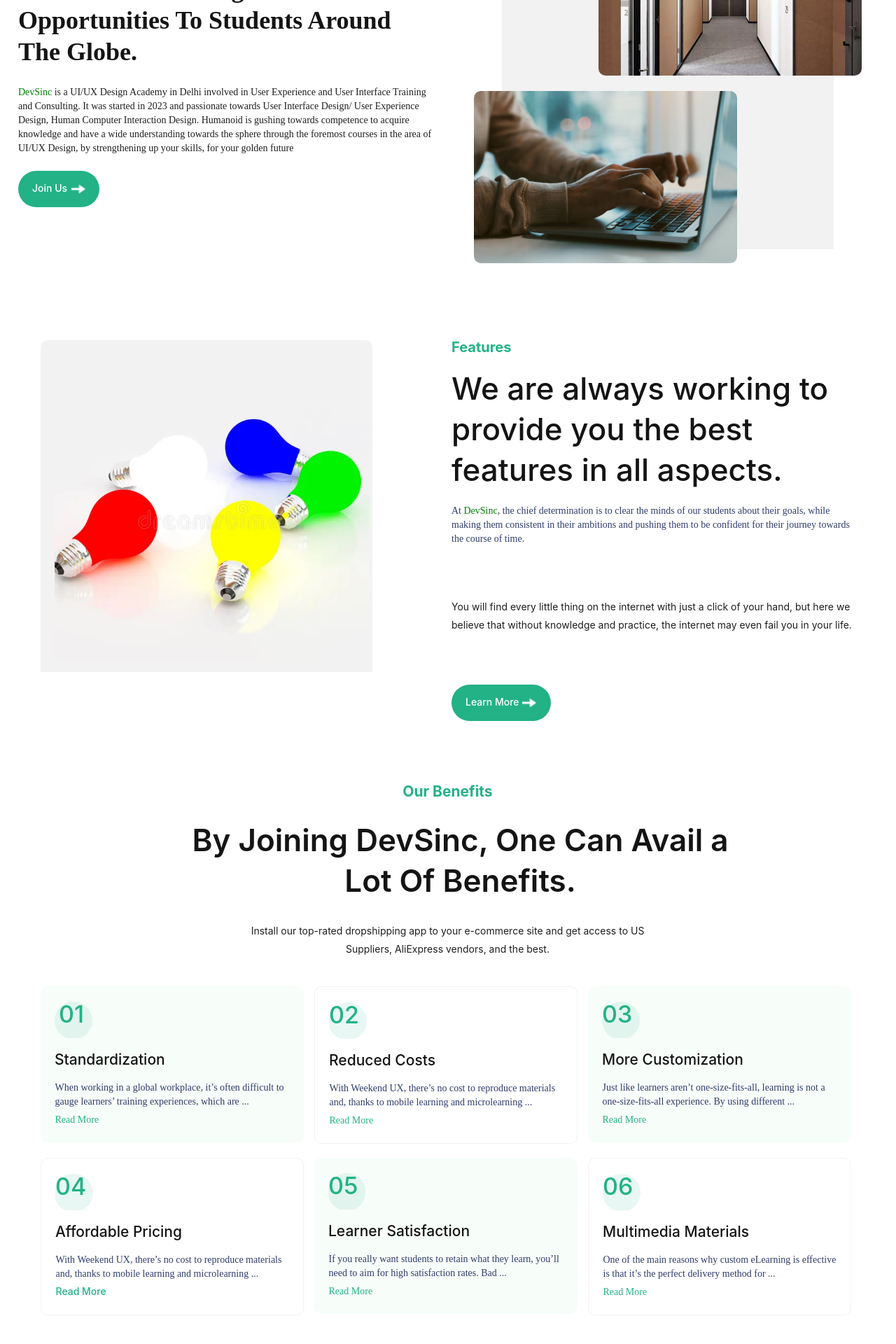
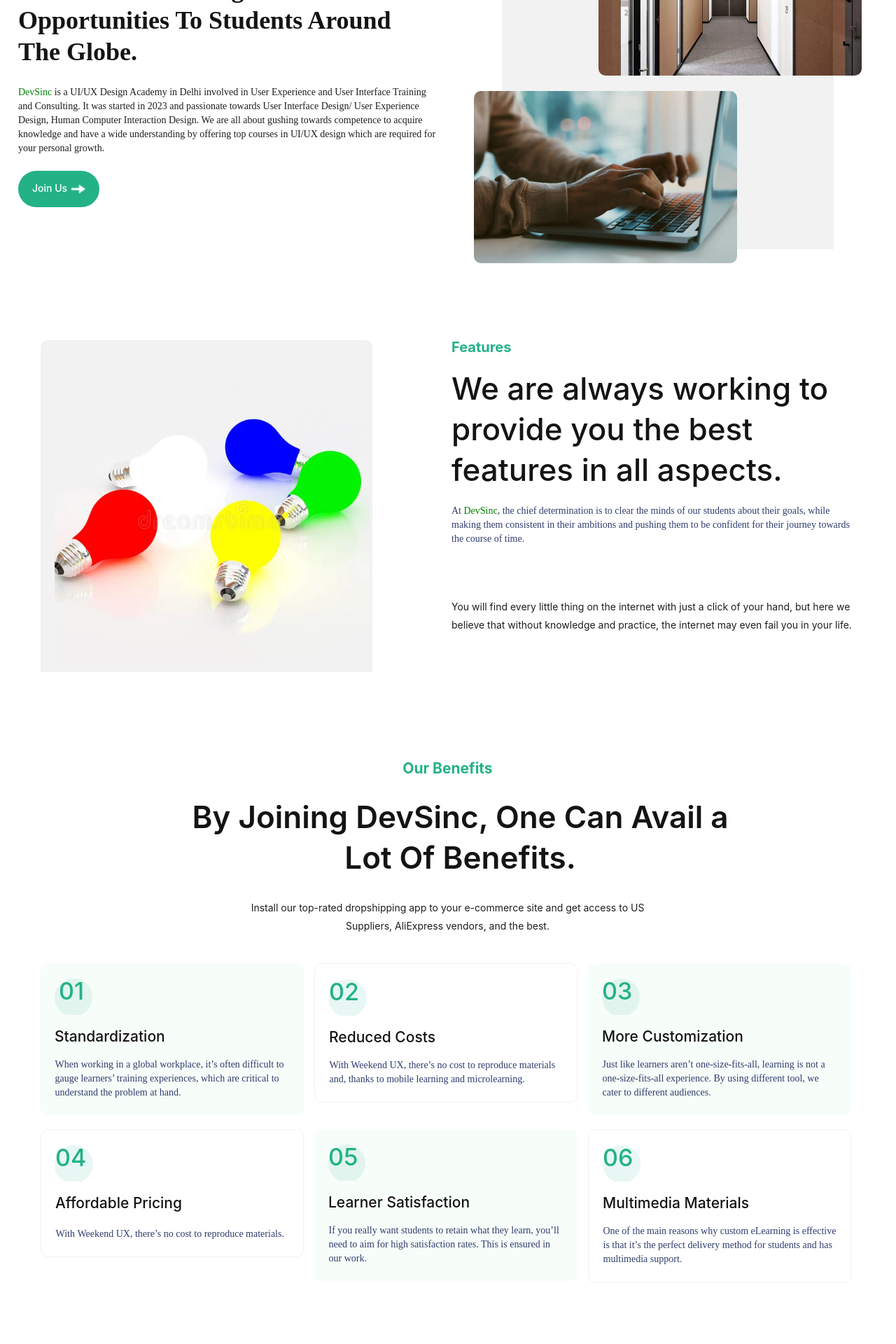
Before and after one commit to AliSaif541/Recruitment-and-Onboarding, a React (Create React App) app in the folder client/: page /aboutus in a window 1280 px wide. Shown: the part 280-2200 px from the top of the page at 70% size. Built offline with nearby package versions, Linux system fonts and the light colour scheme.

Commit message:
Add files via upload

```diff
--- a/client/src/App.js
+++ b/client/src/App.js
@@ -74,9 +74,9 @@ function App() {
         <Route path="/contactus" element={<ContactUs />} />
         <Route path="/signup" element={<SignUp />} />
         <Route path="/login" element={<Login />} />
-        {/* <Route path="/testing" element={<Testing />} /> */}
+        <Route path="/testing" element={<Testing />} />
         <Route path="/interview" element={<Navigate replace to="/login" />} />
-        <Route path="/postjob" element={<Navigate replace to="/login" />} />
+        <Route path="/postjob" element={<PostJob/>} />
         <Route path="/hr" element={<Navigate replace to="/login" />} />
         <Route path="/hrjob/:id" element={<Navigate replace to="/login" />} />
         <Route path="/user/:id" element={<Navigate replace to="/login" />} />
--- a/client/src/components/Aboutus/AboutUSHead.jsx
+++ b/client/src/components/Aboutus/AboutUSHead.jsx
@@ -1,10 +1,17 @@
 import React from 'react';
+import { useNavigate } from 'react-router-dom';
 import '../../styles/Aboutus/AboutUSHead.css';
-import hallwayImage from '../../images/hallway.jpg'
-import laptopwork from "../../images/laptopwork.jpg"
-import arrow from "../../images/arrow.png"
+import hallwayImage from '../../images/hallway.jpg';
+import laptopwork from "../../images/laptopwork.jpg";
+import arrow from "../../images/arrow.png";
 
 const AboutUSHead = () => {
+  const navigate = useNavigate(); // Hook to navigate
+
+  const handleJoinUsClick = () => {
+    navigate('/careers'); // Function to navigate to the Careers page
+  };
+
   return (
     <div className="section-frame-ab">
       <div className="text4-ab">
@@ -12,7 +19,6 @@ const AboutUSHead = () => {
           <h1 className="about-us2-ab">About Us</h1>
           <h1 className="devsinc-providing-the-container-ab">
             <span className="providing-the-best-ab">
-              {" "}
               <span className="omar-text">DEVSINC</span> providing the best opportunities to students around the globe.
             </span>
           </h1>
@@ -21,18 +27,16 @@ const AboutUSHead = () => {
               <span className="omar-text">DevSinc</span> is a UI/UX Design Academy in Delhi involved in User Experience
               and User Interface Training and Consulting. It was started in 2023
               and passionate towards User Interface Design/ User Experience
-              Design, Human Computer Interaction Design. Humanoid is gushing
+              Design, Human Computer Interaction Design. We are all about gushing
               towards competence to acquire knowledge and have a wide
-              understanding towards the sphere through the foremost courses in
-              the area of UI/UX Design, by strengthening up your skills, for
-              your golden future
+              understanding by offering top courses in UI/UX design which are required for your personal growth.
             </span>
           </div>
-          <button className="button2-ab">
+          <button className="button2-ab" onClick={handleJoinUsClick}>
             <div className="contact-us3-ab">Join Us</div>
             <img
               className="material-symbolsarrow-forward-icon-ab"
-              alt=""
+              alt="Go to Careers Page"
               src={arrow}
             />
           </button>
@@ -43,13 +47,13 @@ const AboutUSHead = () => {
         <img
           className="rectangle-image-b-g-ab"
           loading="lazy"
-          alt=""
+          alt="Work on laptop"
           src={laptopwork}
         />
         <img
           className="rectangle-image-b-g1-ab"
           loading="lazy"
-          alt=""
+          alt="Hallway"
           src={hallwayImage}
         />
       </div>
--- a/client/src/components/Aboutus/BenefitSection.jsx
+++ b/client/src/components/Aboutus/BenefitSection.jsx
@@ -36,8 +36,7 @@ const BenefitSection = () => {
                 <h3 className="standardization">Standardization</h3>
               </div>
               <div className="when-working-in-container">
-                <span>{`When working in a global workplace, it’s often difficult to gauge learners’ training experiences, which are ... `}</span>
-                <span className="read-more">Read More</span>
+                <span>{`When working in a global workplace, it’s often difficult to gauge learners’ training experiences, which are critical to understand the problem at hand.`}</span>
               </div>
             </div>
             <div className="benefit-card1">
@@ -53,8 +52,7 @@ const BenefitSection = () => {
                 <h3 className="reduced-costs">Reduced Costs</h3>
               </div>
               <div className="with-weekend-ux-container">
-                <span>{`With Weekend UX, there’s no cost to reproduce materials and, thanks to mobile learning and microlearning ... `}</span>
-                <span className="read-more1">Read More</span>
+                <span>{`With Weekend UX, there’s no cost to reproduce materials and, thanks to mobile learning and microlearning.`}</span>
               </div>
             </div>
             <div className="benefit-card2">
@@ -70,8 +68,7 @@ const BenefitSection = () => {
                 <h3 className="more-customization1">More Customization</h3>
               </div>
               <div className="ust-like-learners-container">
-                <span>{`Just like learners aren’t one-size-fits-all, learning is not a one-size-fits-all experience. By using different ... `}</span>
-                <span className="read-more2">Read More</span>
+                <span>{`Just like learners aren’t one-size-fits-all, learning is not a one-size-fits-all experience. By using different tool, we cater to different audiences. `}</span>
               </div>
             </div>
           </div>
@@ -92,9 +89,8 @@ const BenefitSection = () => {
                 <span>
                   {`With `}
                   <span className="weekend">Weekend</span>
-                  {` UX, there’s no cost to reproduce materials and, thanks to mobile learning and microlearning ... `}
+                  {` UX, there’s no cost to reproduce materials. `}
                 </span>
-                <span className="read-more3">Read More</span>
               </div>
             </div>
             <div className="benefit-card4">
@@ -110,8 +106,7 @@ const BenefitSection = () => {
                 <h3 className="learner-satisfaction">Learner Satisfaction</h3>
               </div>
               <div className="if-you-really-container">
-                <span>{`If you really want students to retain what they learn, you’ll need to aim for high satisfaction rates. Bad ... `}</span>
-                <span className="read-more4">Read More</span>
+                <span>{`If you really want students to retain what they learn, you’ll need to aim for high satisfaction rates. This is ensured in our work.`}</span>
               </div>
             </div>
             <div className="benefit-card5">
@@ -127,8 +122,7 @@ const BenefitSection = () => {
                 <h3 className="multimedia-materials">Multimedia Materials</h3>
               </div>
               <div className="one-of-the-container">
-                <span>{`One of the main reasons why custom eLearning is effective is that it’s the perfect delivery method for ... `}</span>
-                <span className="read-more5">Read More</span>
+                <span>{`One of the main reasons why custom eLearning is effective is that it’s the perfect delivery method for students and has multimedia support. `}</span>
               </div>
             </div>
           </div>
--- a/client/src/components/Aboutus/TextSectionImg.jsx
+++ b/client/src/components/Aboutus/TextSectionImg.jsx
@@ -37,14 +37,6 @@ const TextSectionImg = () => {
                 You will find every little thing on the internet with just a click of your hand, but here we believe that without knowledge and practice, the internet may even fail you in your life.
               </p>
             </div>
-            <button className="button3">
-              <div className="contact-us4">Learn More</div>
-              <img
-                className="material-symbolsarrow-forward-icon1"
-                alt=""
-                src={arrow}
-              />
-            </button>
           </div>
         </div>
       </div>
--- a/client/src/components/CareersPage/FullTimeLabel.jsx
+++ b/client/src/components/CareersPage/FullTimeLabel.jsx
@@ -1,6 +1,8 @@
 import React from 'react';
 import homeLogo from '../../images/home-logo.png'
 import "../../styles/CareersPage/FullTimeLabel.css";
+import presentingchart from "../../images/Presentingchart.png"
+import arrow from "../../images/arrow.png"
 
 const FullTimeLabel = () => {
   return (
@@ -16,17 +18,17 @@ const FullTimeLabel = () => {
           </div>
           <button className="hago-label-1">
             <div className="learn-more-1">Learn More</div>
-            <img className="hago-label-child-1" alt="" src="/arrow-1.svg" />
+            <img className="hago-label-child-1" alt="" src={arrow}/>
           </button>
         </div>
       </div>
       <div className="contact-center-agent-text-1">
         <div className="legend-box-1"></div>
         <img
-          className={homeLogo}
+          className="home-logo-image"
           loading="lazy"
           alt=""
-          src="/businessanalyticsbro.svg"
+          src={presentingchart}
         />
       </div>
     </section>
--- a/client/src/components/CareersPage/LookingForOpportunity.jsx
+++ b/client/src/components/CareersPage/LookingForOpportunity.jsx
@@ -30,11 +30,6 @@ const LookingForOpportunity = () => {
           </div>
           <button className="rectangle-group-careers">
             <div className="submit12">Submit</div>
-            <img
-              className="material-symbolsarrow-forward-icon"
-              alt=""
-              src="/materialsymbolsarrowforward.svg"
-            />
           </button>
         </form>
       </div>
--- a/client/src/styles/CareersPage/FullTimeLabel.css
+++ b/client/src/styles/CareersPage/FullTimeLabel.css
@@ -1,6 +1,14 @@
 .devsinc1-1,
 .join-our-team-1 {
   margin: 0;
+}
+
+.home-logo-image {
+  position: absolute;
+  top: 0;
+  right: 70px;
+  width: 300x;
+  height: auto;
 }
 
 .join-our-team-container-1,
```
Also changed, not shown: client/src/images/Presentingchart.png (added).
